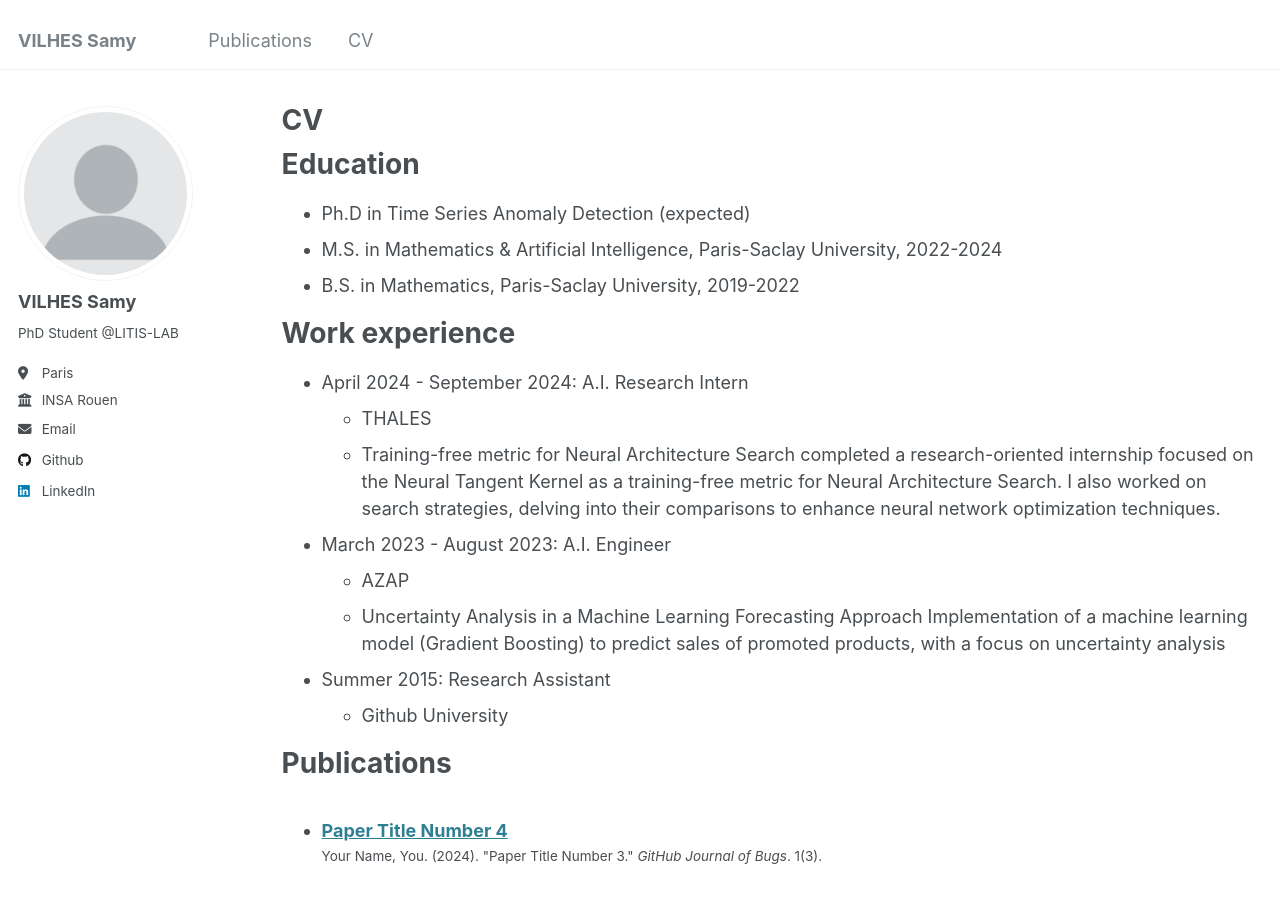
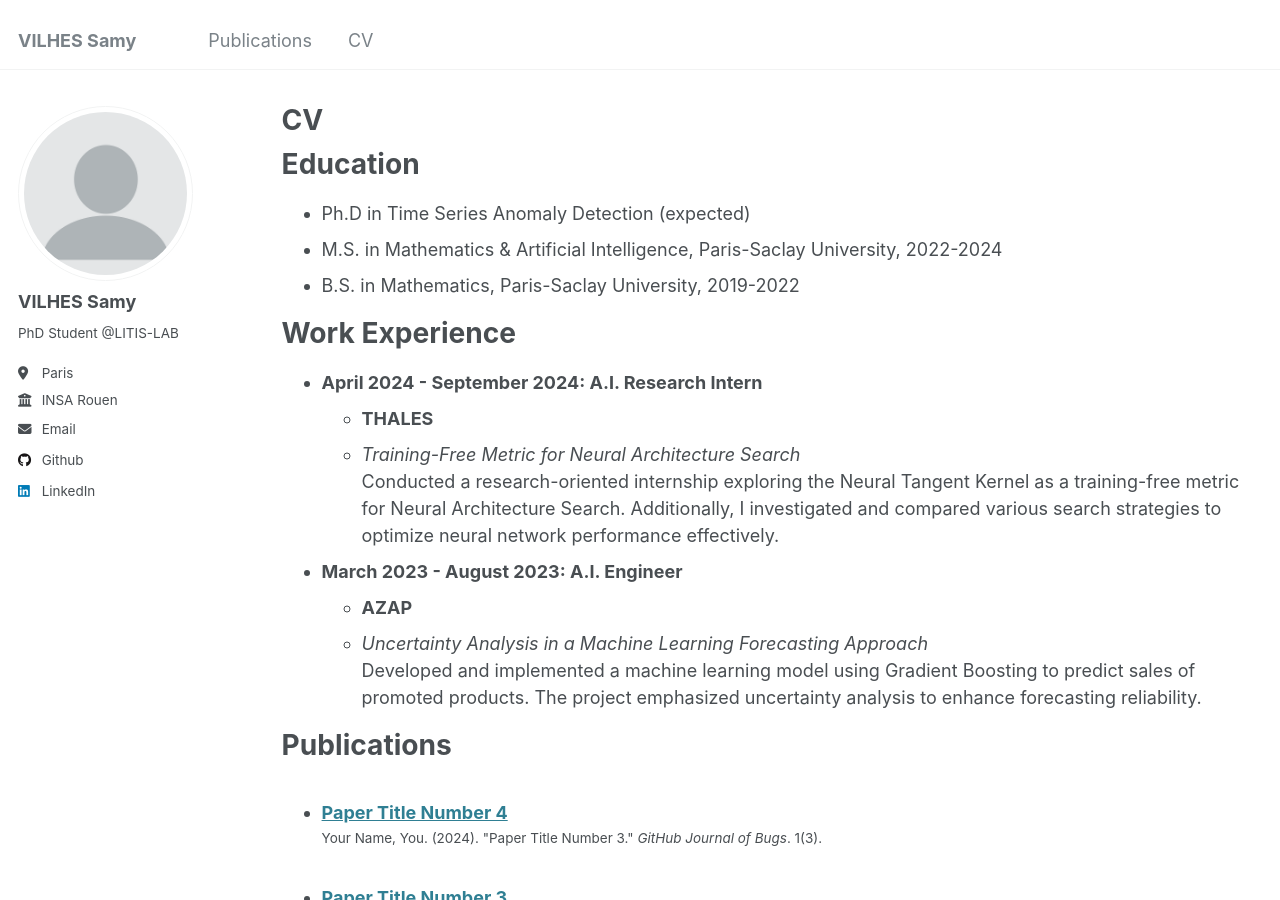
Before and after one commit to vilhess/vilhess.github.io, a Jekyll site: the page built from _pages/cv.md, in a window 1280 px wide and 900 px high. Built offline with Jekyll 4.4.1, drawn with Linux system fonts in a browser that asks for light colours.

Commit message:
Update cv.md

```diff
--- a/_pages/cv.md
+++ b/_pages/cv.md
@@ -15,20 +15,17 @@ Education
 * M.S. in Mathematics & Artificial Intelligence, Paris-Saclay University, 2022-2024
 * B.S. in Mathematics, Paris-Saclay University, 2019-2022
 
-Work experience
-======
-* April 2024 - September 2024: A.I. Research Intern
-  * THALES
-  * Training-free metric for Neural Architecture Search
-  completed a research-oriented internship focused on the Neural Tangent Kernel as a training-free metric for Neural Architecture Search. I also worked on search strategies, delving into their            comparisons to enhance neural network optimization techniques.
+# Work Experience
 
-* March 2023 - August 2023: A.I. Engineer
-  * AZAP
-  * Uncertainty Analysis in a Machine Learning Forecasting Approach
-  Implementation of a machine learning model (Gradient Boosting) to predict sales of promoted products, with a focus on uncertainty analysis
+* **April 2024 - September 2024: A.I. Research Intern**
+  * **THALES**
+  * *Training-Free Metric for Neural Architecture Search*
+    Conducted a research-oriented internship exploring the Neural Tangent Kernel as a training-free metric for Neural Architecture Search. Additionally, I investigated and compared various search strategies to optimize neural network performance effectively.
 
-* Summer 2015: Research Assistant
-  * Github University
+* **March 2023 - August 2023: A.I. Engineer**
+  * **AZAP**
+  * *Uncertainty Analysis in a Machine Learning Forecasting Approach*
+    Developed and implemented a machine learning model using Gradient Boosting to predict sales of promoted products. The project emphasized uncertainty analysis to enhance forecasting reliability.
 
 Publications
 ======
```
